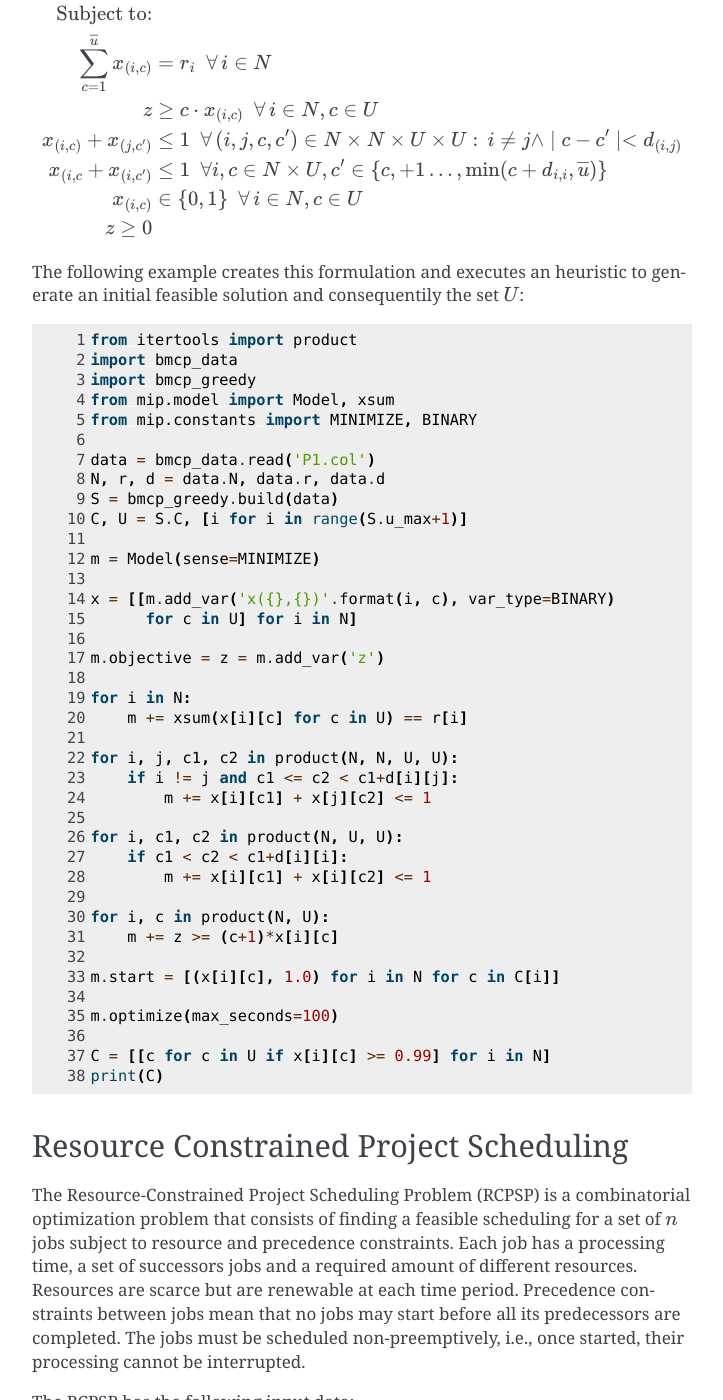
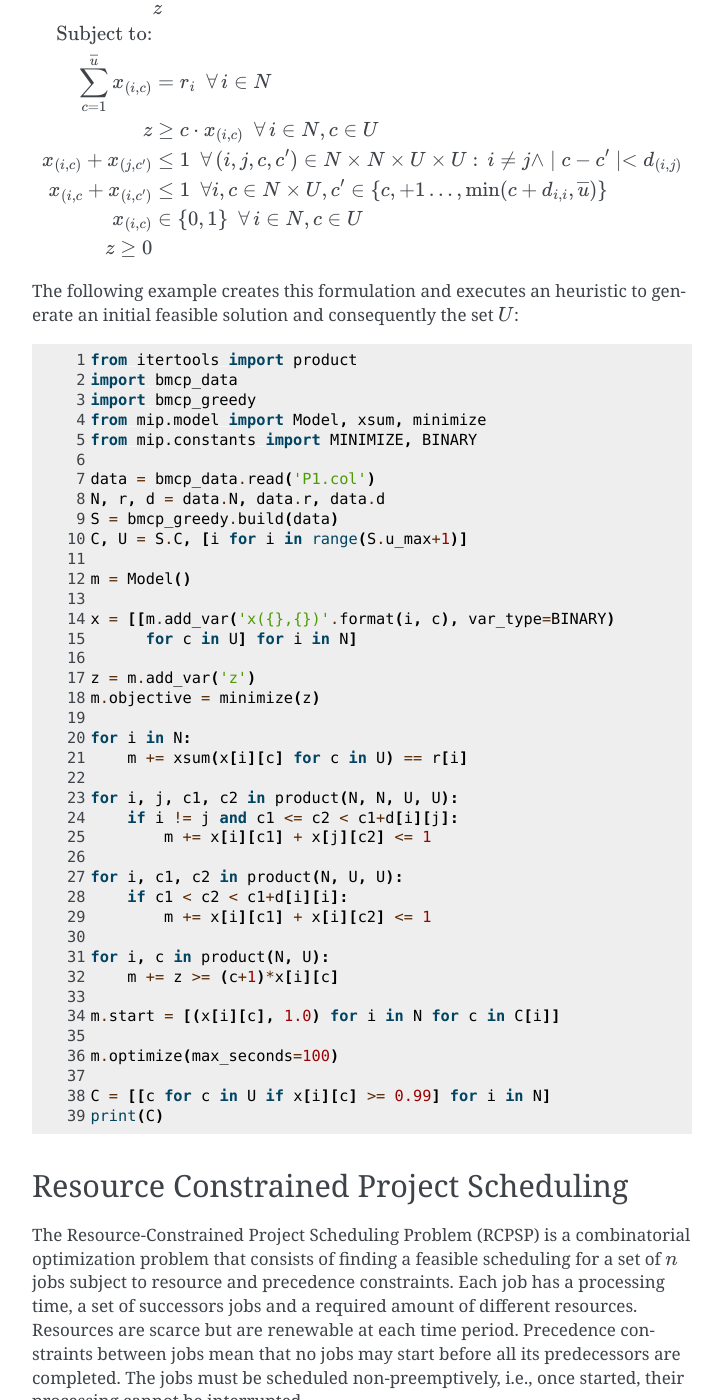
Before and after one commit to coin-or/python-mip, a Sphinx documentation site: the page built from docs/examples.rst, in a window 1280 px wide and 1400 px high, scrolled down 7048 px. Shown: the whole window, without its empty margins (388-1111 px from the left). Built offline with Sphinx 7.4.7, drawn with Linux system fonts in a browser that asks for light colours; cross-references to code outside the pages are shown as plain code; some of the changed text lies outside the part shown.

Commit message:
updated examples
Former-commit-id: 664c4be62f872bb3ffbd16d529e7f0f9f15d0820

```diff
--- a/docs/examples.rst
+++ b/docs/examples.rst
@@ -32,19 +32,19 @@
 .. code-block:: python
     :linenos:
 
-    from mip.model import Model, xsum
-    from mip.constants import MAXIMIZE, BINARY
+    from mip.model import Model, xsum, maximize
+    from mip.constants import BINARY
 
     p = [10, 13, 18, 31, 7, 15]
     w = [11, 15, 20, 35, 10, 33]
     c = 47
     n = len(w)
 
-    m = Model('knapsack', MAXIMIZE)
+    m = Model('knapsack')
 
     x = [m.add_var(var_type=BINARY) for i in range(n)]
 
-    m.objective = xsum(p[i]*x[i] for i in range(n))
+    m.objective = maximize(xsum(p[i]*x[i] for i in range(n)))
 
     m += xsum(w[i]*x[i] for i in range(n)) <= c
 
@@ -67,8 +67,8 @@
 ------------------------------
 
 The traveling salesman problem (TSP) is one of the most studied combinatorial
-optimization problems, with the first computational studies dating back to the 50s :cite:`Dantz54,Appleg06`.
-To to illustrate this problem, consider that you
+optimization problems, with the first computational studies dating back to the
+50s :cite:`Dantz54,Appleg06`.  To to illustrate this problem, consider that you
 will spend some time in Belgium and wish to visit some of its main tourist
 attractions, depicted in the map bellow:
 
@@ -119,7 +119,7 @@
 
     from sys import argv
     from tspdata import TSPData
-    from mip.model import Model, xsum
+    from mip.model import Model, xsum, minimize
     from mip.constants import BINARY
 
     inst = TSPData(argv[1])
@@ -131,7 +131,8 @@
 
     y = [model.add_var() for i in range(n)]
 
-    model.objective = xsum(d[i][j]*x[i][j] for j in range(n) for i in range(n))
+    model.objective = minimize(
+        xsum(d[i][j]*x[i][j] for j in range(n) for i in range(n)))
 
     for i in range(n):
         model += xsum(x[j][i] for j in range(n) if j != i) == 1
@@ -233,8 +234,6 @@
         stdout.write('\n')
 
 
-
-
 Frequency Assignment
 --------------------
 
@@ -320,7 +319,7 @@
 
 
 The following example creates this formulation and executes an heuristic to generate an
-initial feasible solution and consequentily the set :math:`U`:
+initial feasible solution and consequently the set :math:`U`:
 
 
 .. code-block:: python
@@ -329,7 +328,7 @@
     from itertools import product
     import bmcp_data
     import bmcp_greedy
-    from mip.model import Model, xsum
+    from mip.model import Model, xsum, minimize
     from mip.constants import MINIMIZE, BINARY
 
     data = bmcp_data.read('P1.col')
@@ -337,12 +336,13 @@
     S = bmcp_greedy.build(data)
     C, U = S.C, [i for i in range(S.u_max+1)]
 
-    m = Model(sense=MINIMIZE)
+    m = Model()
 
     x = [[m.add_var('x({},{})'.format(i, c), var_type=BINARY)
           for c in U] for i in N]
 
-    m.objective = z = m.add_var('z')
+    z = m.add_var('z')
+    m.objective = minimize(z)
 
     for i in N:
         m += xsum(x[i][c] for c in U) == r[i]
@@ -446,7 +446,7 @@
 .. code-block:: python
 
     from itertools import product
-    from mip.model import Model, xsum
+    from mip.model import Model, xsum, minimize
     from mip.constants import BINARY
 
     p = [0, 3, 2, 5, 4, 2, 3, 4, 2, 4, 6, 0]
@@ -467,7 +467,7 @@
     x = [[model.add_var(name='x({},{})'.format(j, t), var_type=BINARY)
           for t in T] for j in J]
 
-    model.objective = xsum(x[len(J)-1][t] * t for t in T)
+    model.objective = minimize(xsum(x[len(J)-1][t] * t for t in T))
 
     for j in J:
         model += xsum(x[j][t] for t in T) == 1
@@ -565,16 +565,16 @@
     variable for the makespan
 
 
-Follows a MIP formulation :cite:`Mann60` for the JSSP. The objective function is computed
-in the auxiliary variable :math:`C`. The first set of constraints are the
-precedence constraints, that ensure that a job on a machine only starts
-after the processing of the previous machine concluded. The second and
-third set of disjunctive constraints ensure that only one job is processing
-at a given time in a given machine. The :math:`M` constant must be large enough to
-ensure the correctness of these constraints. A valid (but weak) estimate for this
-value can be the summation of all processing times. The fourth set of constrains
-ensure that the makespan value is computed correctly and the last constraints indicate
-variable domains.
+Follows a MIP formulation :cite:`Mann60` for the JSSP. The objective function
+is computed in the auxiliary variable :math:`C`. The first set of constraints
+are the precedence constraints, that ensure that a job on a machine only starts
+after the processing of the previous machine concluded. The second and third
+set of disjunctive constraints ensure that only one job is processing at a
+given time in a given machine. The :math:`M` constant must be large enough to
+ensure the correctness of these constraints. A valid (but weak) estimate for
+this value can be the summation of all processing times. The fourth set of
+constrains ensure that the makespan value is computed correctly and the last
+constraints indicate variable domains.
 
 .. math::
 
@@ -597,7 +597,7 @@
     from itertools import product
     from sys import argv
     from jssp_instance import JSSPInstance
-    from mip.model import Model
+    from mip.model import Model, minimize
     from mip.constants import BINARY
 
     inst = JSSPInstance(argv[1])
@@ -611,7 +611,7 @@
     y = [[[model.add_var(var_type=BINARY, name='y({},{},{})'.format(j+1, k+1, i+1))
            for i in range(m)] for k in range(n)] for j in range(n)]
 
-    model.objective = c
+    model.objective = minimize(c)
 
     for (j, i) in product(range(n), range(1, m)):
         model += x[j][machines[j][i]] - x[j][machines[j][i-1]] >= \
```
Also changed, not shown: 3 other files.
